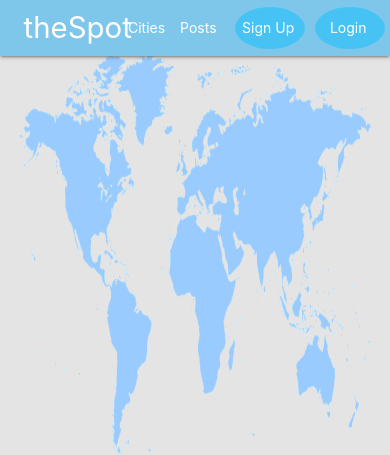
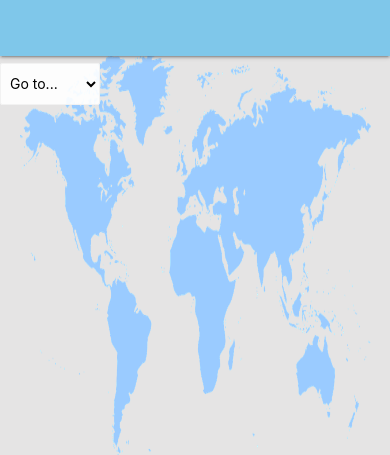
Before and after one commit to melisalarson/theSpot, a Django app: page / in a window 390 px wide. Shown: the top 455 px of the page. Run offline with Django 3.2, Linux system fonts and the light colour scheme.

Commit message:
Dropdown for mobile use

```diff
--- a/main_app/static/css/styles.css
+++ b/main_app/static/css/styles.css
@@ -15,6 +15,7 @@ body {
 }
 
 
+
 .unorderedlist {
   display: flex;
   justify-content: flex-end;
@@ -22,14 +23,21 @@ body {
 
 
 
- /* nav select {
+ nav select {
   display: none;
 }
 
 @media (max-width: 960px) {
   nav ul     { display: none; }
-  nav select { display: inline-block; }
-} */
+  nav select {
+    display: inline-block;
+    width: 100px;
+  }
+
+  .unorderedlist {
+    display: none;
+  }
+}
 
 .closer {
   padding-left: 3%;
--- a/main_app/templates/base.html
+++ b/main_app/templates/base.html
@@ -28,7 +28,7 @@
           <li><a href="/" class="left brand-logo">&nbsp;&nbsp;theSpot</a></li>
         </ul>
 
-          <ul class="unorderedlist">
+          <ul class="unorderedlist active">
             <li><a class="closer" href="{% url 'cities' %}">Cities</a></li>
             <li><a class="closer" href="{% url 'posts' %}">Posts</a></li>
             {% if user.is_authenticated %}
@@ -41,7 +41,10 @@
           </ul>
 
           <!-- <select>
-          <option value="" selected="selected"> Selected</option>
+        <ul>
+          <li><a href="/" class="left brand-logo">&nbsp;&nbsp;theSpot</a></li>
+        </ul>
+          <option value="" selected="selected">Navigate</option>
             <option class="right">
               <option value="{% url 'cities' %}">Cities</option>
               <option value="{% url 'posts' %}">Posts</option>
```
